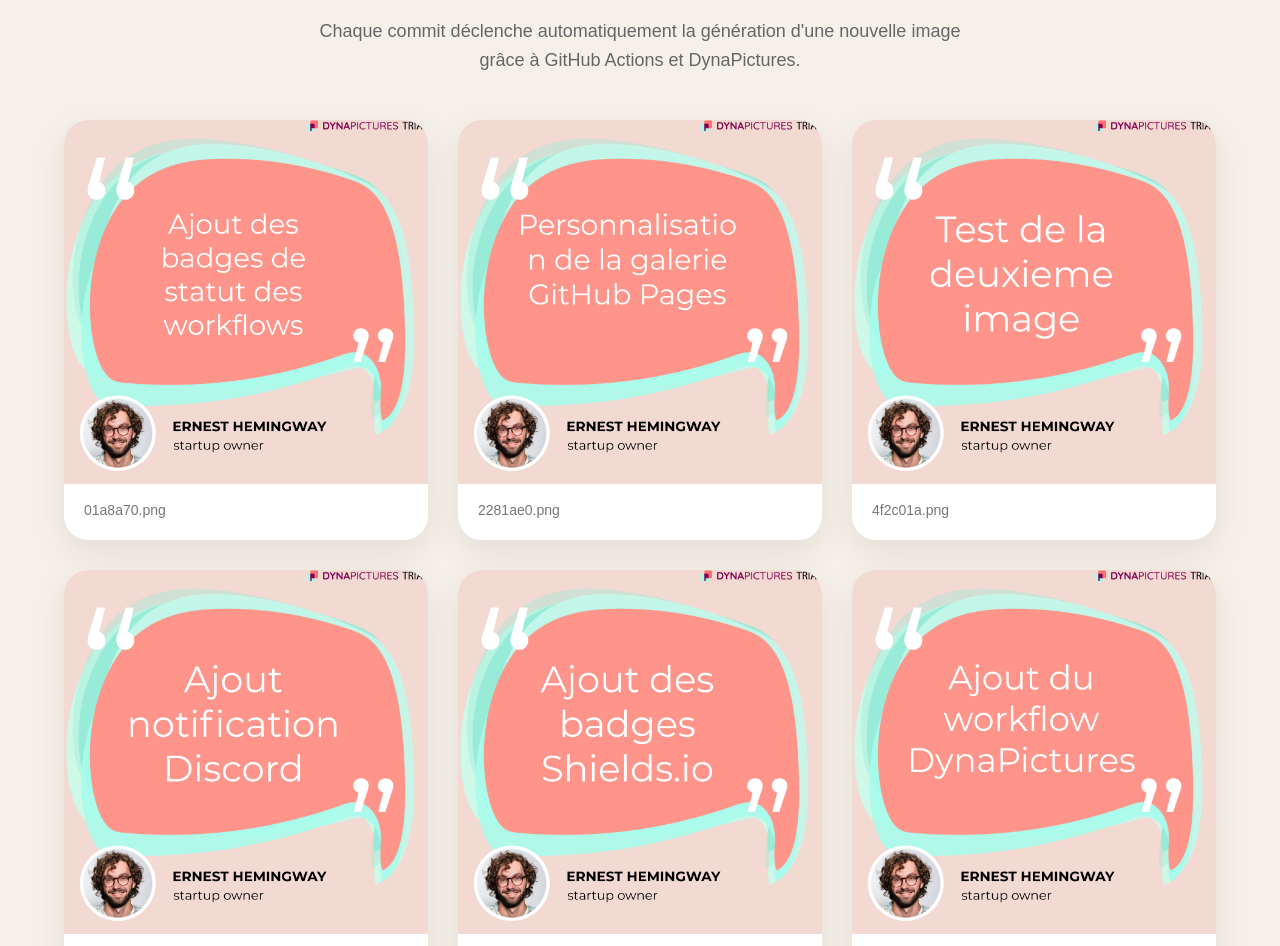
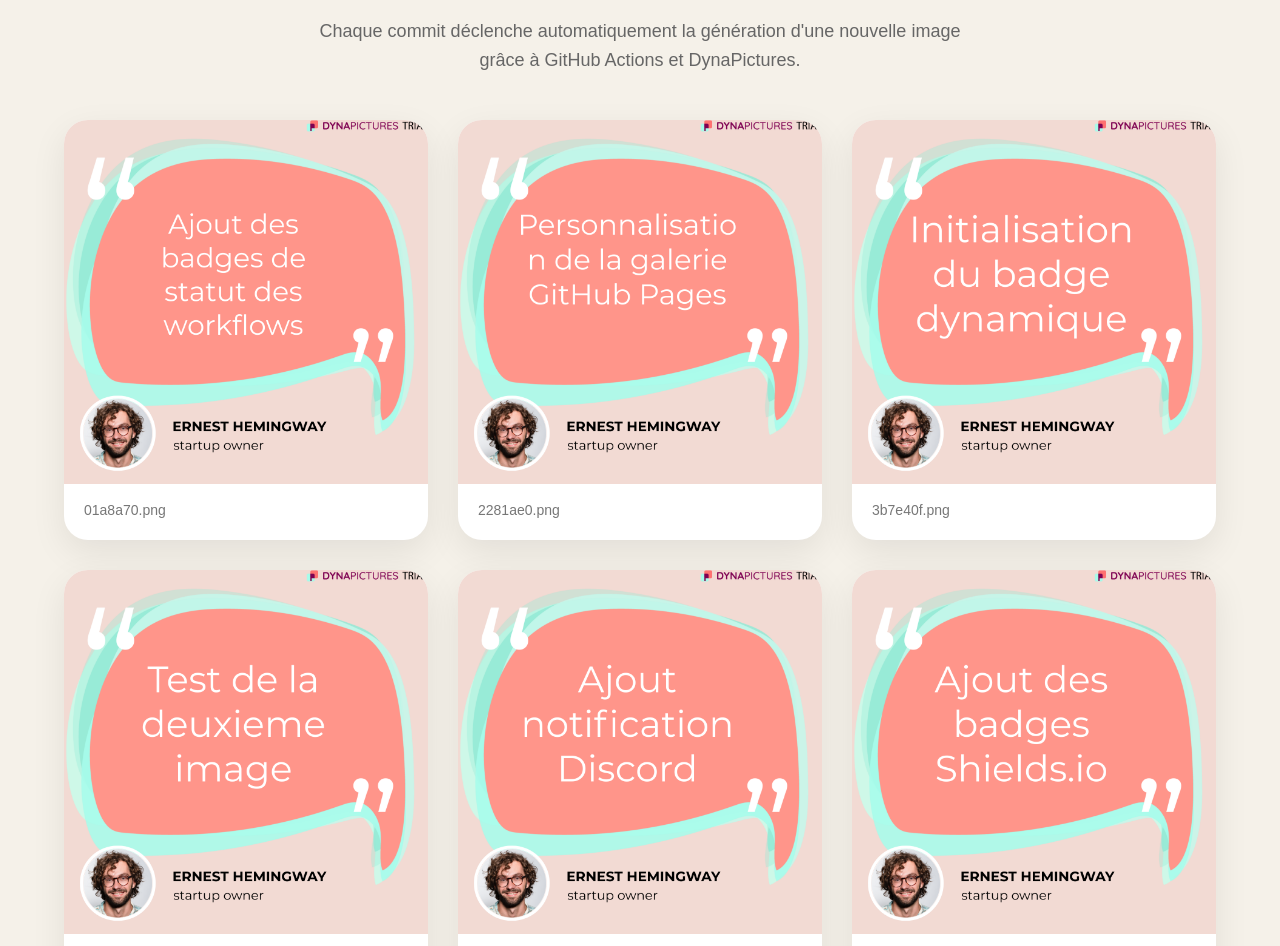
Before and after one commit to agampni-png/.github-workflows-, a plain HTML site: page index.html in a window 1280 px wide. Shown: the part 206-1152 px from the top of the page. Drawn offline with Linux system fonts and the light colour scheme.

Commit message:
deploy: 3b7e40f30e6f52e5a0cacde4dbc75aa369e36b6b

```diff
--- a/index.html
+++ b/index.html
@@ -126,6 +126,14 @@
 
 
     <article class="card">
+      <img src="images/3b7e40f.png" alt="Image générée automatiquement">
+      <div class="card-content">
+        <p class="file-name">3b7e40f.png</p>
+      </div>
+    </article>
+
+
+    <article class="card">
       <img src="images/4f2c01a.png" alt="Image générée automatiquement">
       <div class="card-content">
         <p class="file-name">4f2c01a.png</p>
```
Also changed, not shown: images/3b7e40f.png (added).
